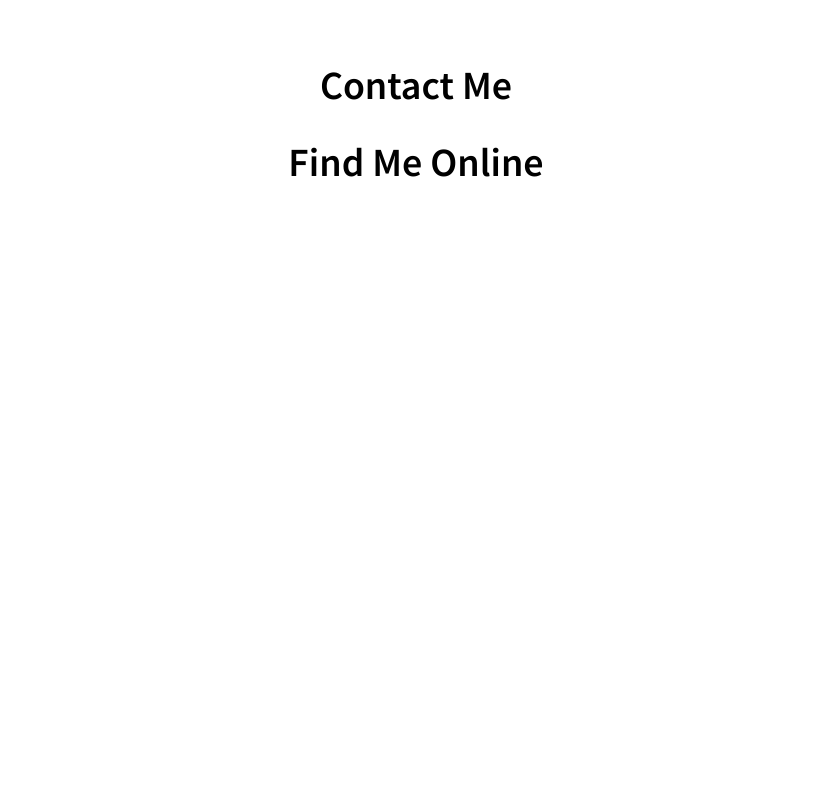
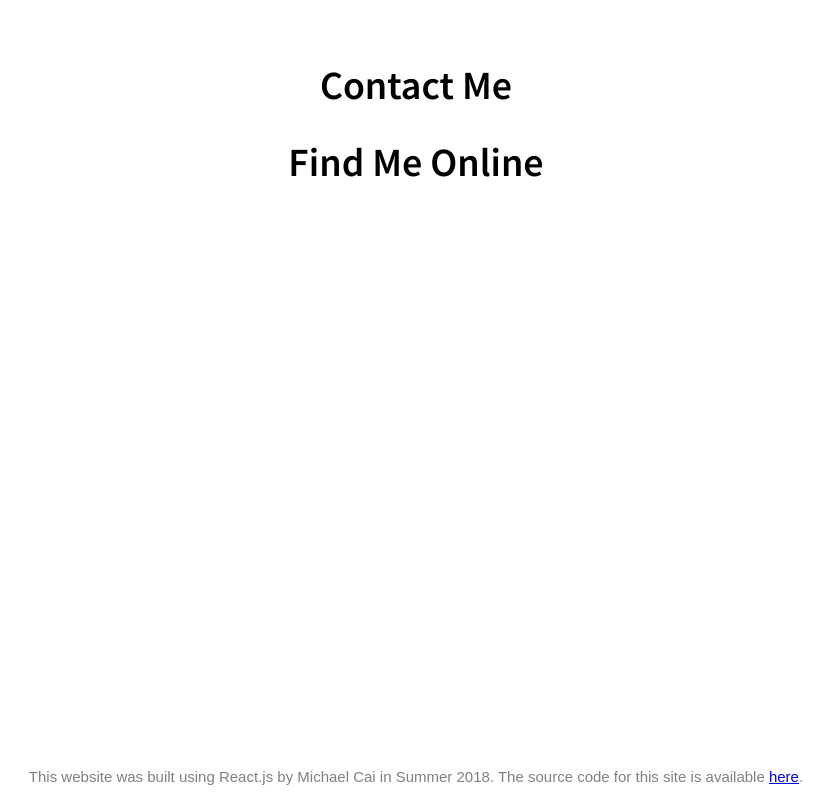
Before and after one commit to theCaiGuy/michaelcaidotcom, a React (Create React App) app: page / in a window 1280 px wide. Shown: the part 2207-3007 px from the top of the page, without its empty margins (224-1057 px from the left). Before the commit the page ends 2960 px from the top, so only its background shows below. Built offline with nearby package versions, Linux system fonts and the light colour scheme.

Commit message:
Added a footer

```diff
--- a/src/App.css
+++ b/src/App.css
@@ -40,6 +40,17 @@
   font-weight: normal;
 }
 
+.Footer{
+  width: 100%;
+  height: 100%;
+  text-align: center;
+}
+
+.Footer-text {
+  color: gray;
+  font-size: 15px
+}
+
 body {
   height: 100%;
   width: 100%;
--- a/src/App.js
+++ b/src/App.js
@@ -46,6 +46,19 @@ class Contact extends Component {
   }
 }
 
+class Footer extends Component {
+  render() {
+    return (
+      <div class = "Footer">
+        <p class = "Footer-text">
+          This website was built using React.js by Michael Cai in Summer 2018.
+          The source code for this site is available <a href = "https://github.com/theCaiGuy/michaelcaidotcom">here</a>.
+        </p>
+      </div>
+    )
+  }
+}
+
 class App extends Component {
   render() {
     return (
@@ -54,6 +67,7 @@ class App extends Component {
         <Introduction/>
         <Qualifications/>
         <Contact/>
+        <Footer/>
       </body>
     );
   }
```
